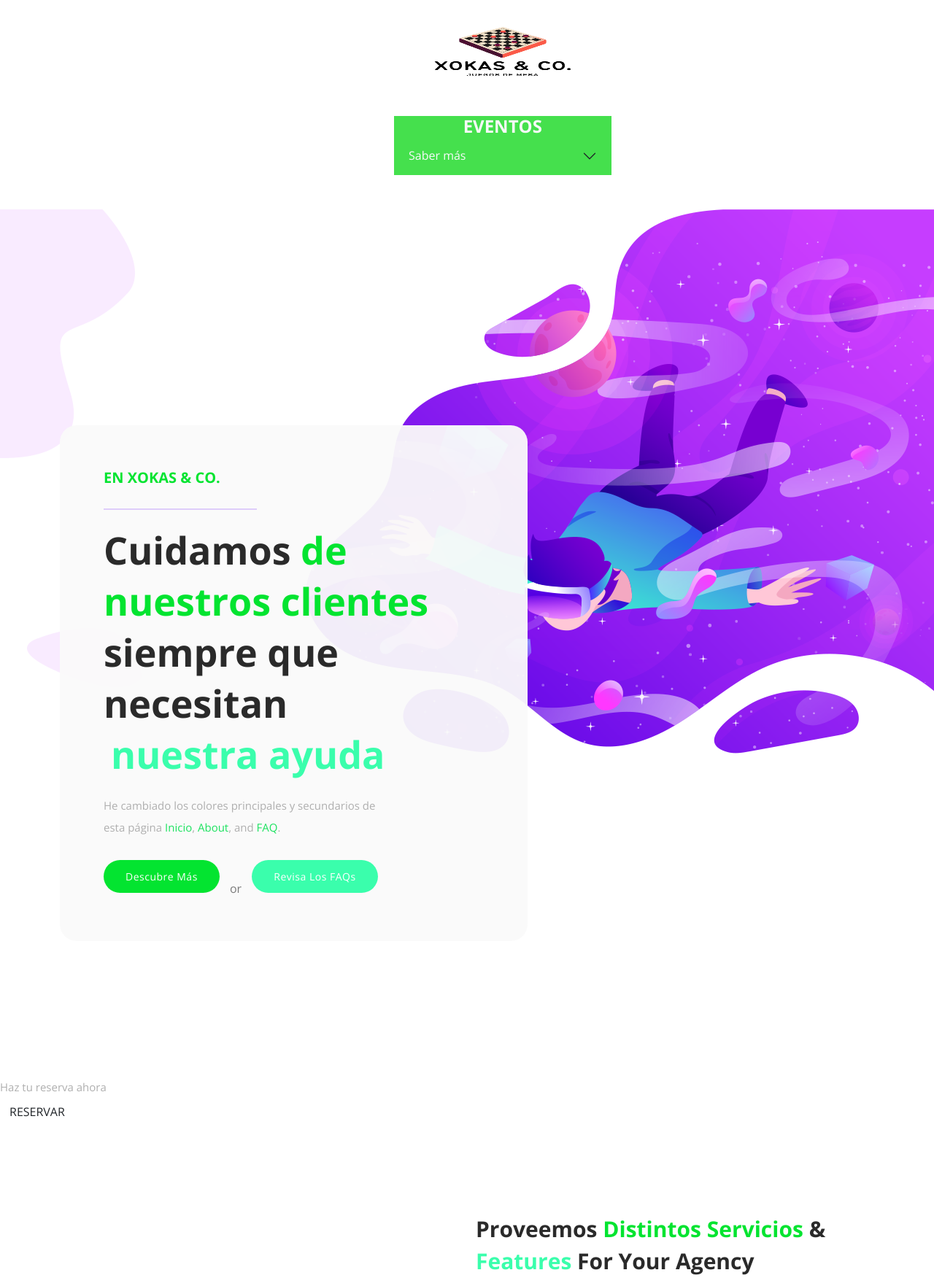
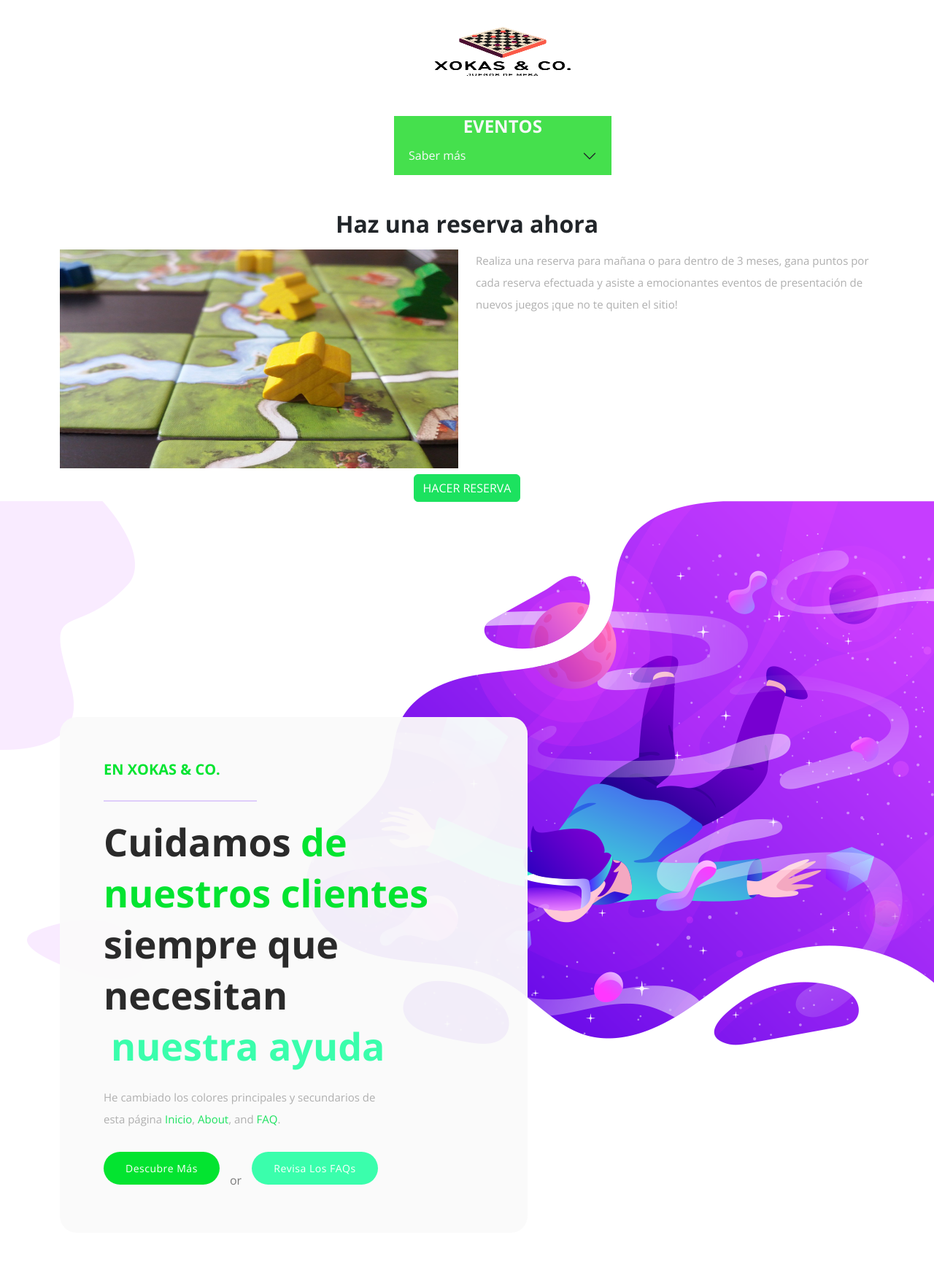
Before and after one commit to VictorEsquinasG/ProyectoXokas-Cia, a Symfony app: template templates/general/index.html.twig in a window 1280 px wide; the page is wider, and only the part inside the window is pictured. Shown: the part 186-1938 px from the top of that part at 73% size. Run offline with Twig, Linux system fonts and the light colour scheme; the template is opened without the code that fills it, so the values that code supplies are empty; some libraries are stand-ins or nearby versions.

Commit message:
ReservaModal

```diff
--- a/public/js/api/get.js
+++ b/public/js/api/get.js
@@ -47,6 +47,19 @@ function getDiasFestivos() {
     });
 }
 
+function getJuegosByNumJugadores(num) {
+    return $.ajax({
+        type: "GET",
+        url: "api/juego/byJugadores/"+num,
+        async: false,
+    })
+        .done(function (respuesta) {
+            let juegos = respuesta.juegos;
+
+            return juegos;
+        })
+        ;
+}
 
 function getJuegos() {
     return $.ajax({
@@ -62,6 +75,7 @@ function getJuegos() {
         ;
 
 }
+
 function getJuego(id) {
     return $.ajax({
         type: "GET",
--- a/public/js/mesas.js
+++ b/public/js/mesas.js
@@ -381,6 +381,10 @@ $(function () {
         });
     }
 
+    /**
+     *
+     * @param {*} borrado
+     */
     function vaciaSala(borrado = false) {
         // Eliminamos todas las mesas de la página
         let mesasSala = $('#sala > .mesa');
--- /dev/null
+++ b/public/js/utils/modalReserva.js
@@ -0,0 +1,303 @@
+/**
+ * Esta librería hará lo mismo que el archivo del que "extiende" pero
+ * lo hará de forma que los juegos tendrán un tablero arrastrable
+ * @extends ventanaEmergente.js
+ * @author Víctor Esquinas
+ */
+
+
+// Cogemos los datos que necesitamos
+var allTramos = getTramos();
+var allJuegos = getJuegos();
+var allMesas = getMesas();
+
+// El dialog
+var dialog = $('<div />').attr('id', 'dialog');
+
+$(function () {
+
+    // LA PLANTILLA COMO OBJETO JQUERY
+    var Jplantilla = $(plantilla);
+
+    /* EL ALMACÉN */
+    // var stock =
+    Jplantilla.find("#almacen").droppable({
+        drop: function (ev, ui) {
+
+            // guardaMesa(this, ui);
+
+        }
+    }).css({
+        overflow: 'scroll',
+        backgroundColor: "#cccccc",
+        backgroundImage: "url('../images/fondoAlmacen.jpg')",
+        backgroundRepeat: "repeat",
+        backgroundCover: "fill"
+    });
+
+    /* LA SALA PRINCIPAL */
+    // var sala =
+    Jplantilla.find("#sala")
+        .attr("class", "ml-3")
+        .droppable({
+            // Cuando se suelte en él
+            drop: function (ev, ui) {
+
+                if (!posicionValida(mesa)) {
+                    console.log("No puedes jugar en esa mesa");
+                } else {
+
+
+                }
+            }
+
+        })
+        .css({
+            minHeight: '300px',
+            backgroundColor: "#cccccc",
+            backgroundImage: "url('../images/fondoSala.jpg')",
+            backgroundRepeat: "repeat",
+            backgroundCover: "fill"
+        })
+        ;
+
+    // USAMOS 1 BOTON PARA ABRIR LA VENTANA MODAL
+    $("#creaReserva").click(function (ev) {
+
+        ev.preventDefault();
+
+        /* CREAMOS EL FORMULARIO */
+        let selecTramos = Jplantilla.find('#selecTramos');
+        rellenaSelecTramos(selecTramos);
+
+        let stock = Jplantilla.find('#almacen');
+        rellenaStockJuegos(stock);
+        /* CREAMOS UN MODAL  */
+        dialog.dialog({
+            modal: true,
+            width: "100%",
+            title: "Reservar mesa 📆🎲",
+            show: {
+                effect: "blind",
+                duration: 1000
+            },
+            hide: {
+                effect: "blind",
+                duration: 500
+            }
+        })
+            .append(Jplantilla)
+            .show(function () {
+                //Volvemos a buscar datepickers
+                ConvierteDatePicker();
+            })
+            .submit(function (e) {
+                e.preventDefault();
+
+                let formulario = $(this);
+                // Cogemos todos los campos del formulario
+                let fecha = formulario.find('#datePicker').val();
+                let idTramo = parseInt(formulario.find('#selecTramos').val());
+                let idJuego = parseInt(formulario.find('#selecJuego').val());
+                let idMesa = parseInt(formulario.find('#selecMesa').val());
+
+                // creamos la reserva
+                let reserva = new Reserva(null, fecha, true, null, null, idJuego, idMesa, idTramo);
+                // Hacemos el POST
+                if (setReserva(reserva)) {
+                    $(this).parent().remove();
+                } else {
+                    console.log("ERROR al crear la reserva");
+                }
+            })
+            ;
+
+    });
+
+    $('#numJugadores').change(function (ev) {
+        ev.preventDefault();
+
+        let jugadores = $(this).val();
+        vaciaStock();
+        rellenaStockJuegos($('#almacen'), jugadores);
+    })
+    /* LOS JUEGOS SON ARRASTRABLES */
+    $('.juego')
+
+
+});//fin
+
+/* PLANTILLA */
+var plantilla =
+    `
+<div class="accordion" id="accordionExample">
+    <div class="accordion-item">
+        <h2 class="accordion-header" id="headingOne">
+            <button class="accordion-button" type="button" data-bs-toggle="collapse" data-bs-target="#collapseOne" aria-expanded="true" aria-controls="collapseOne">
+                Fecha de la reserva
+            </button>
+        </h2>
+        <div id="collapseOne" class="accordion-collapse collapse" aria-labelledby="headingOne" data-bs-parent="#accordionExample">
+            <div class="accordion-body">
+                <div class="col-12 col-md-6 l-grid-line">
+                    <label>Fecha</label>
+                    <input type="text" id="datePicker" autocomplete="off">
+                </div>
+                <div class="col-12 col-md-6 l-grid-line">
+                    <label>Hora</label>
+                    <select name="tramo" id="selecTramos"></select>
+                </div>
+            </div>
+        </div>
+    </div>
+    <div class="accordion-item">
+        <h2 class="accordion-header" id="headingTwo">
+            <button class="accordion-button collapsed" type="button" data-bs-toggle="collapse" data-bs-target="#collapseTwo" aria-expanded="false" aria-controls="collapseTwo">
+                Más Detalles
+            </button>
+        </h2>
+        <div id="collapseTwo" class="accordion-collapse collapse" aria-labelledby="headingTwo" data-bs-parent="#accordionExample">
+            <div class="accordion-body">
+                <div class="row">
+                    <div class="col-12 col-md-6">
+                        Número de jugadores:
+                    </div>
+                    <div class="col-12 col-md-6">
+                        <input type="number" name="num_jugadores" id="numJugadores">
+                    </div>
+                </div>
+            </div>
+        </div>
+    </div>
+    <div class="accordion-item">
+        <h2 class="accordion-header" id="headingThree">
+            <button class="accordion-button collapsed" type="button" data-bs-toggle="collapse" data-bs-target="#collapseThree" aria-expanded="false" aria-controls="collapseThree">
+                Elegir juego
+            </button>
+        </h2>
+        <div id="collapseThree" class="accordion-collapse collapse" aria-labelledby="headingThree" data-bs-parent="#accordionExample">
+            <div class="accordion-body">
+                <div class="row l-grid" id="container-salas">
+                    <div id="almacen">
+                        <!-- <select name="juego" id="selecJuego"></select> -->
+                    </div>
+                    <div id="sala">
+
+                    </div>
+                </div>
+            </div>
+        </div>
+    </div>
+</div>
+`
+
+function rellenaSelecTramos(selecTramos) {
+    // Vaciamos el select
+    selecTramos.html('');
+    // Rellenamos
+    selecTramos
+        .append('<option value="-1" disabled selected></option>');
+    $.each(allTramos.responseJSON.tramos, function (i, v) {
+
+        selecTramos
+            .append(
+                $('<option/>')
+                    .data(v)
+                    .val(v.id)
+                    .html(v.string)
+            );
+    });
+}
+
+function rellenaStockJuegos(salaJuegos, numJugadores = null) {
+    let juegos = [];
+    // Si no se nos da un nº de jugadores, quiere todos
+    if (numJugadores == null) {
+        juegos = allJuegos
+    } else {
+        juegos = getJuegosByNumJugadores(numJugadores);
+    }
+    // Vaciamos el select
+    salaJuegos.html('');
+    // Rellenamos
+
+    $.each(juegos.responseJSON.juegos, function (i, v) {
+        // Añadimos al select
+        console.log(v);
+
+        let texto = creaTexto(v);
+
+        //TODO probar
+        salaJuegos
+            .append(
+                $('<div/>')
+                    .data(v)
+                    .attr('class', 'juego')
+                    .attr('id', 'juego_'+v.id)
+                    .attr('title', v.nombre) // TOOLTIP
+                    .css({
+                        position: "relative",
+                        width: '100px',
+                        height: '100px',
+                        margin: '5px',
+                        top: "0",
+                        left: "0",
+
+                        background: '#fff url(../images/uploads/' + v.imagen + ') no-repeat',
+                        backgroundPosition: 'center center'
+                        // backgroundCover: "cover"
+                    })
+                    .draggable({
+                        revert: true,
+                        revertDuration: 0,
+                        helper: 'clone',
+                        accept: '#almacen, .mesa',
+                        cursor: "move",
+                        start: function (ev, ui) {
+                            // Hacemos parcialmente transparente la mesa que estamos moviendo
+                            ui.helper.prevObject.css({ 'opacity': '50%' });
+
+                            ui.helper.css({ 'border': '3.5px dotted #3de051' });
+                            // QUITAMOS LA PAPELERA
+                            $(this).children().eq(0).css({ display: 'none' });
+                        },
+                        stop: function (ev, ui) {
+                            // Devolvemos su opacidad a la mesa colocada
+                            $(ui.helper.prevObject[0]).css({ 'opacity': '100%' })
+                        }
+                    })
+                    .append(texto)
+            );
+        // Creamos el tablero
+
+    });
+}
+
+
+function creaTexto(juego) {
+    let name = juego.nombre;
+    let tamanio = juego.tablero.ancho + "x" + juego.tablero.largo + "cm";
+
+    return $('<span/>')
+        .text(name + ' (' + tamanio + ')')
+        .css({
+            display: 'block',
+            width: '100%',
+            height: '50%',
+            'vertical-align': 'top',
+            'text-align': 'center',
+            color: '#faffed',
+            backgroundColor: 'rgba(55, 56, 55,0.8)'
+        });
+}
+
+function vaciaStock() {
+    // Eliminamos todas las mesas de la página
+    let juegos = $('#almacen > .juego');
+
+    $.each(juegos, function (i, v) {
+
+        $('#almacen').children('.juego[id=juego_' + v.id + ']').remove();
+
+    });
+}
--- a/public/scss/_extras.scss
+++ b/public/scss/_extras.scss
@@ -44,6 +44,11 @@ table {
 
 }
 
+.c-flex {
+    display: flex;
+    justify-content: center;
+}
+
 section#sliderReservas {
     display: flex;
     width: 900px;
--- /dev/null
+++ b/templates/components/section-reserva.html.twig
@@ -0,0 +1,92 @@
+<style>
+
+	#fotoReserva {
+		max-height: 300px;
+		/*width: 500px;*/
+		margin: auto;
+	}
+	#fotoReserva:hover {
+		transmform: 0.5s erase;
+		opacity: .9;
+	}
+	.l-grid {
+		display: grid;
+		grid-template-columns: 15% 85%;
+	}
+	.l-grid-line {
+		display: grid;
+		grid-template-rows: 50% 50%;
+	}
+	.l-flex-center {
+		display: flex;
+		justify-content: center;
+	}
+	#container-salas {
+		display: grid;
+		grid-template-rows: [fila] 100%;
+		grid-template-columns: [a] 20% [b] 80%;
+		min-width: 1300px;
+		margin: 5px;
+		height: fit-content;
+	}
+	#sala {
+		grid-row: fila;
+		grid-column: b;
+		border: 1.5px solid #332626;
+		width: 98%;
+		min-height: 550px;
+	}
+	#almacen {
+		grid-row: fila;
+		grid-column: a;
+		border: 1.5px solid #84481d;
+		width: 100%;
+		display: flex;
+		flex-direction: row;
+		flex-wrap: wrap;
+	}
+</style>
+
+
+<section class="c-flex">
+
+	<div class="container">
+		<div class="row text-center">
+			<h2>
+				Haz
+				{% if is_granted('ROLE_USER') %}
+					{# Está logeado #}
+					{% if ((app.user.reservas|length) <= 0) %}
+						{# No tiene reservas => Es su primera reserva #}
+						tu primera
+					{% else %}
+						una
+					{% endif %}
+				{% else %}
+					una
+				{% endif %}
+				reserva ahora
+			</h2>
+		</div>
+
+		<div class="row mt-3">
+
+			<img src="{{asset('images/board-game-g5cf06fe42_1280.jpg')}}" class="col-12 col-md-6" id="fotoReserva" alt="Haz reservas aquí!!"></img>
+
+		<p class="col-12 col-md-6">
+			Realiza una reserva para mañana o para dentro de 3 meses,
+							gana puntos por cada reserva efectuada y asiste a emocionantes
+							eventos de presentación de nuevos juegos
+							¡que no te quiten el sitio!
+		</p>
+
+	</div>
+
+	<div class="row mt-2">
+		<div class="col-5"></div>
+		<div class="col-2 l-flex-center">
+			<button class="text-center btn btn-primary" id="creaReserva">HACER RESERVA</button>
+		</div>
+		<div class="col-5"></div>
+	</div>
+</div></section><!-- API RESERVA --><script src="{{ asset('js/api/reservar.js') }}"></script><script src="{{ asset('js/api/get.js') }}"></script><!-- FECHA --><script src="{{ asset('js/utils/DatePicker.js') }}"></script><!-- EL MODAL --><script src="{{ asset('js/utils/modalReserva.js') }}"></script>
--- a/templates/general/index.html.twig
+++ b/templates/general/index.html.twig
@@ -10,19 +10,13 @@
 	<!-- SLIDER -->
 	{% include "components/carousel-eventos.html.twig" %}
 
-	<!-- BANNER -->
+	{# TODO Hacer reserva como le gusta a silverio #}
+
+	{% include "components/section-reserva.html.twig" %}
+
+   	<!-- BANNER -->
 	{% include "components/banner.html.twig" %}
 	<!-- /BANNER -->
-
-	{# TODO Hacer reserva como le gusta a silverio #}
-		<section>
-			<div>
-				<p>
-			    Haz tu reserva ahora
-			  </p>
-        <button class="btn btn-submit" id="creaReserva"> RESERVAR</button>
-		</div>
-	</section>
 
 	<!-- Servicios -->
 	<div class="services section" id="services">
```
Also changed, not shown: src/Controller/Api/ApiJuegoController.php (+19 -9 lines), src/Repository/JuegoRepository.php (+20 -0 lines), public/css/estilos.css, public/images/board-game-g5cf06fe42_1280.jpg (added), 1 other file.
